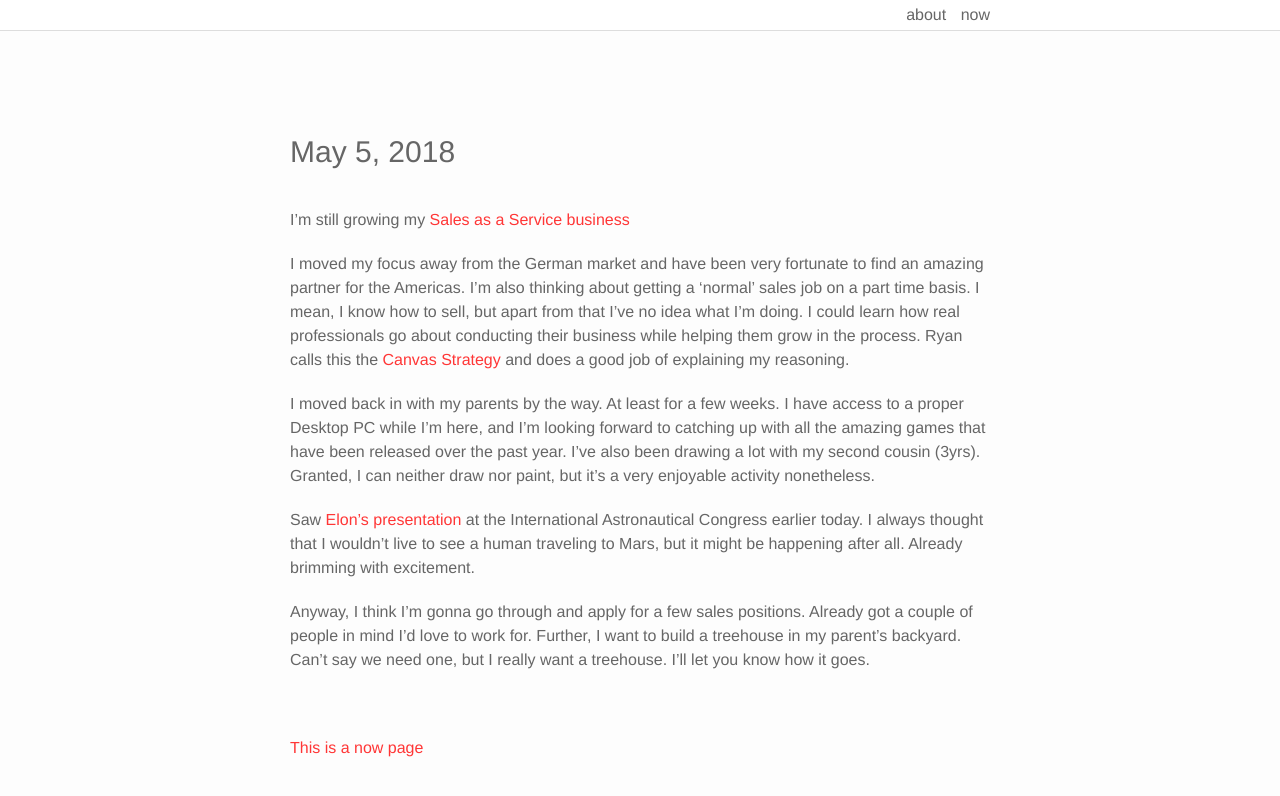
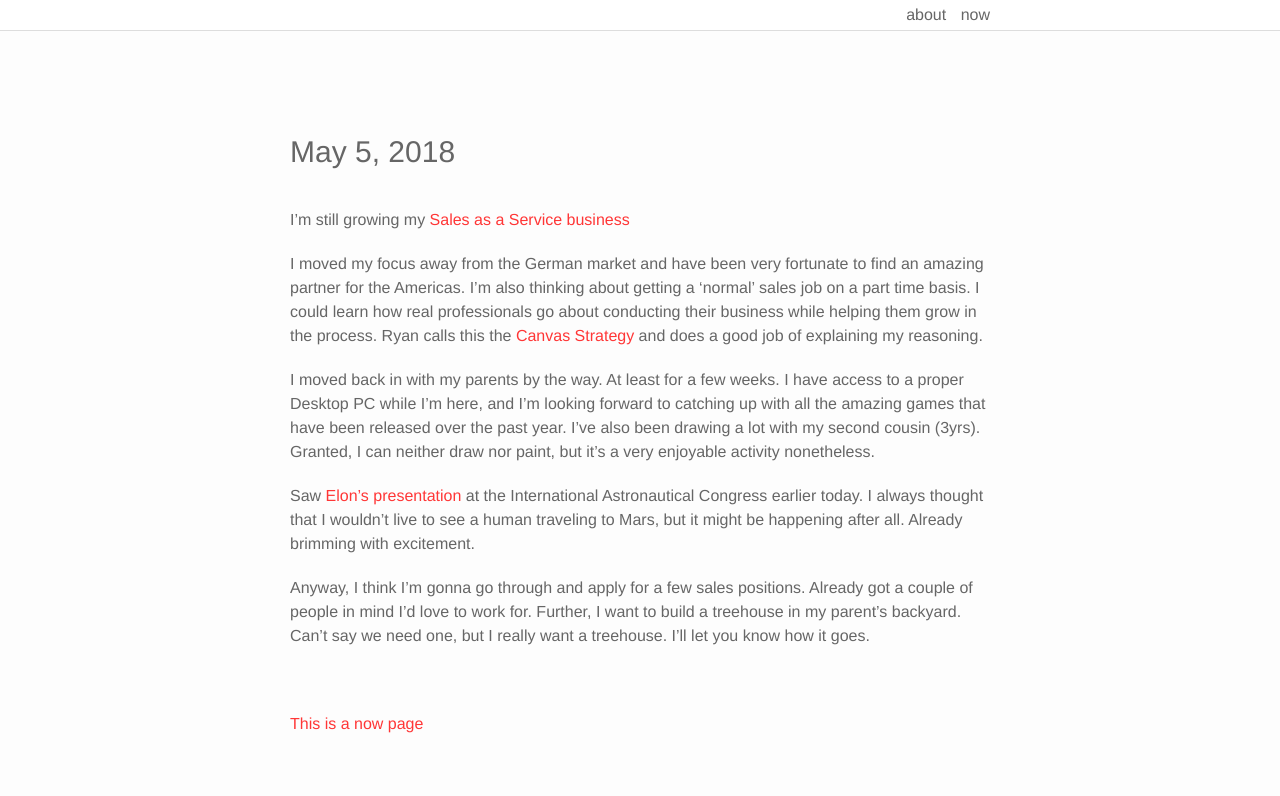
Before and after one commit to sz7331/sz7331.github.io, a Jekyll site: the page built from now.md, in a window 1280 px wide. Shown: the top 796 px of the page. Built offline with Jekyll 4.4.1, drawn with Linux system fonts in a browser that asks for light colours; nearby versions of some CDN libraries.

```diff
--- a/now.md
+++ b/now.md
@@ -10,7 +10,7 @@
 
 I'm still growing my [Sales as a Service business](https://www.thefastlaneforum.com/community/threads/sales-as-a-service.77665/)
 
-I moved my focus away from the German market and have been very fortunate to find an amazing partner for the Americas. I'm also thinking about getting a 'normal' sales job on a part time basis. I mean, I know how to sell, but apart from that I've no idea what I'm doing. I could learn how real professionals go about conducting their business while helping them grow in the process. Ryan calls this the [Canvas Strategy](https://ryanholiday.net/the-canvas-strategy) and does a good job of explaining my reasoning.
+I moved my focus away from the German market and have been very fortunate to find an amazing partner for the Americas. I'm also thinking about getting a 'normal' sales job on a part time basis. I could learn how real professionals go about conducting their business while helping them grow in the process. Ryan calls this the [Canvas Strategy](https://ryanholiday.net/the-canvas-strategy) and does a good job of explaining my reasoning.
 
 I moved back in with my parents by the way. At least for a few weeks. I have access to a proper Desktop PC while I'm here, and I'm looking forward to catching up with all the amazing games that have been released over the past year. I've also been drawing a lot with my second cousin (3yrs). Granted, I can neither draw nor paint, but it's a very enjoyable activity nonetheless.
 
```
